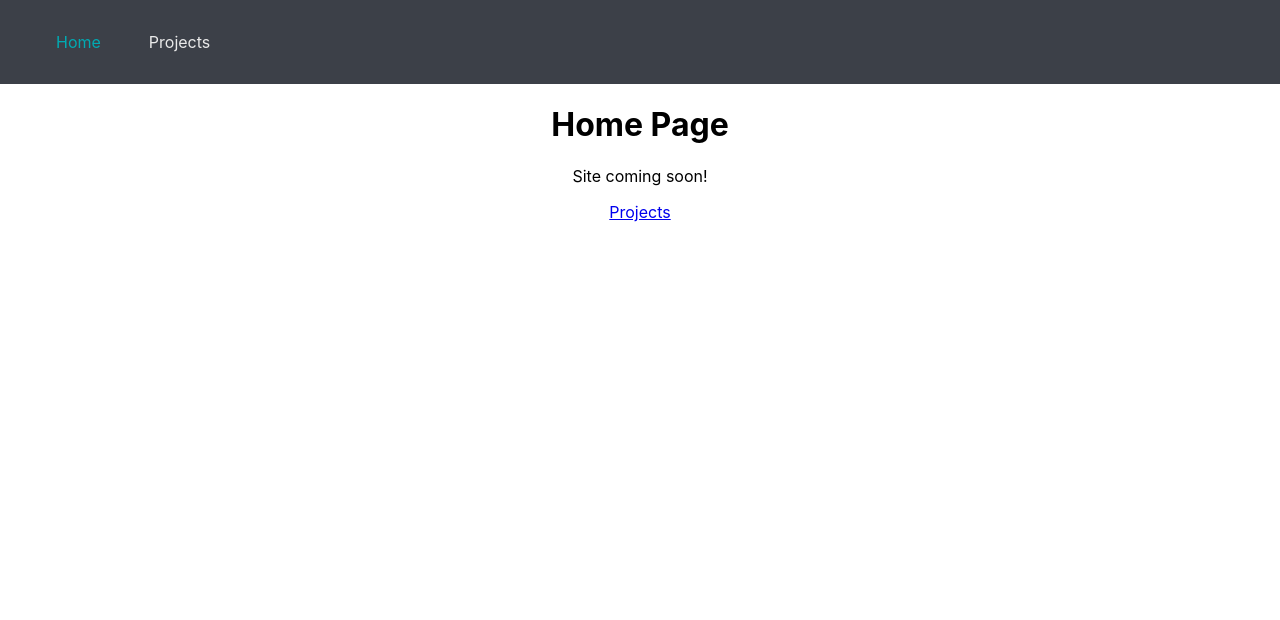
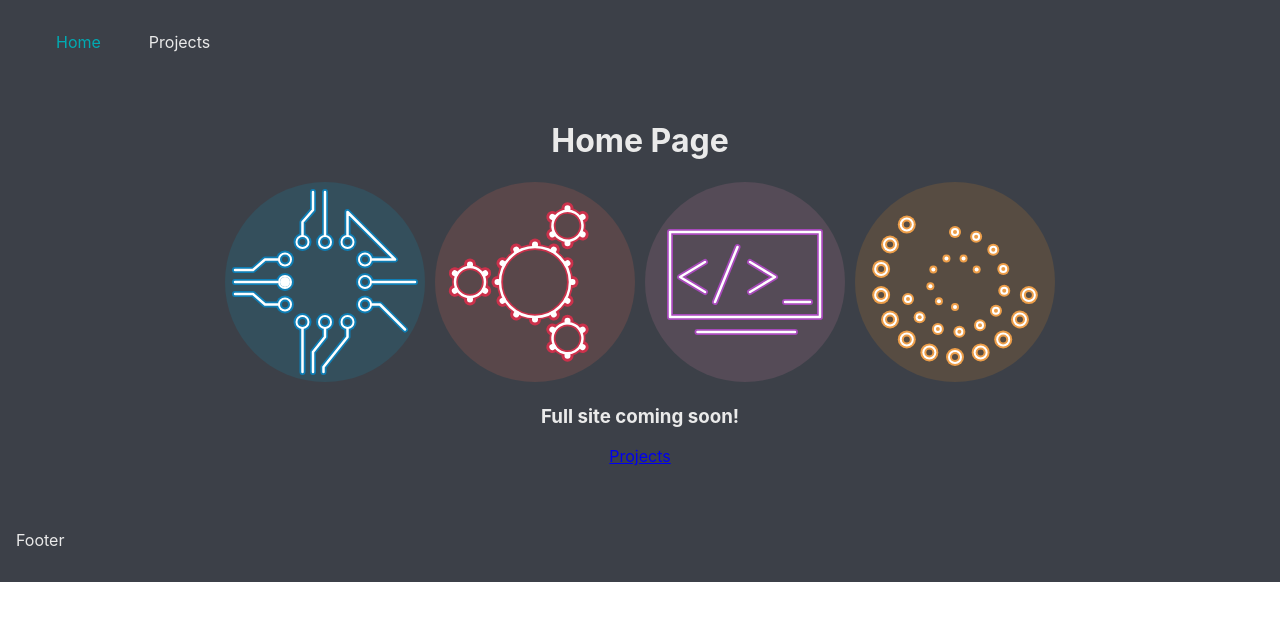
Before and after one commit to cgrundman/christian-grundman-website, a React (Create React App) app: page /homepage in a window 1280 px wide. Shown: the top 620 px of the page. Built offline with nearby package versions, Linux system fonts and the light colour scheme.

Commit message:
add logos to homepage and footer to all pages

```diff
--- a/src/components/PageContent.module.css
+++ b/src/components/PageContent.module.css
@@ -1,3 +1,6 @@
 .content {
     text-align: center;
+    background-color: #3C4048;
+    color: #EAEAEA;
+    padding: 1rem;
   }
--- a/src/pages/HomePage.js
+++ b/src/pages/HomePage.js
@@ -1,11 +1,21 @@
 import { Link } from "react-router-dom";
 
+import electricalLogo from '../logos/electrical.svg'
+import mechanicalLogo from '../logos/mechanical.svg'
+import programmingLogo from '../logos/programming.svg'
+import projectManagementLogo from '../logos/project_management.svg'
 import PageContent from "../components/PageContent.js";
 
 function HomePage() {
     return (
         <PageContent title="Home Page">
-            <p>Site coming soon!</p>
+            <div>
+                <img src={electricalLogo} className="Logo" alt="electricalLogo" />
+                <img src={mechanicalLogo} className="Logo" alt="mechanicalLogo" />
+                <img src={programmingLogo} className="Logo underscore" alt="programmingLogo" />
+                <img src={projectManagementLogo} className="Logo" alt="projectManagementLogo" />
+            </div>
+            <h3>Full site coming soon!</h3>
             <Link to={`/projects`}>
                 <div>
                     <p>Projects</p>
--- a/src/pages/Root.js
+++ b/src/pages/Root.js
@@ -1,6 +1,7 @@
 import { Outlet } from "react-router-dom";
 
 import Header from "../components/Header.js";
+import Footer from "../components/Footer.js";
 
 function RootLayout() {
     return (
@@ -10,6 +11,7 @@ function RootLayout() {
                 {/* {navigation.state === 'loading' && <p>Loading...</p>} */}
                 <Outlet />
             </main>
+            <Footer />
         </>
     )
 }
```
